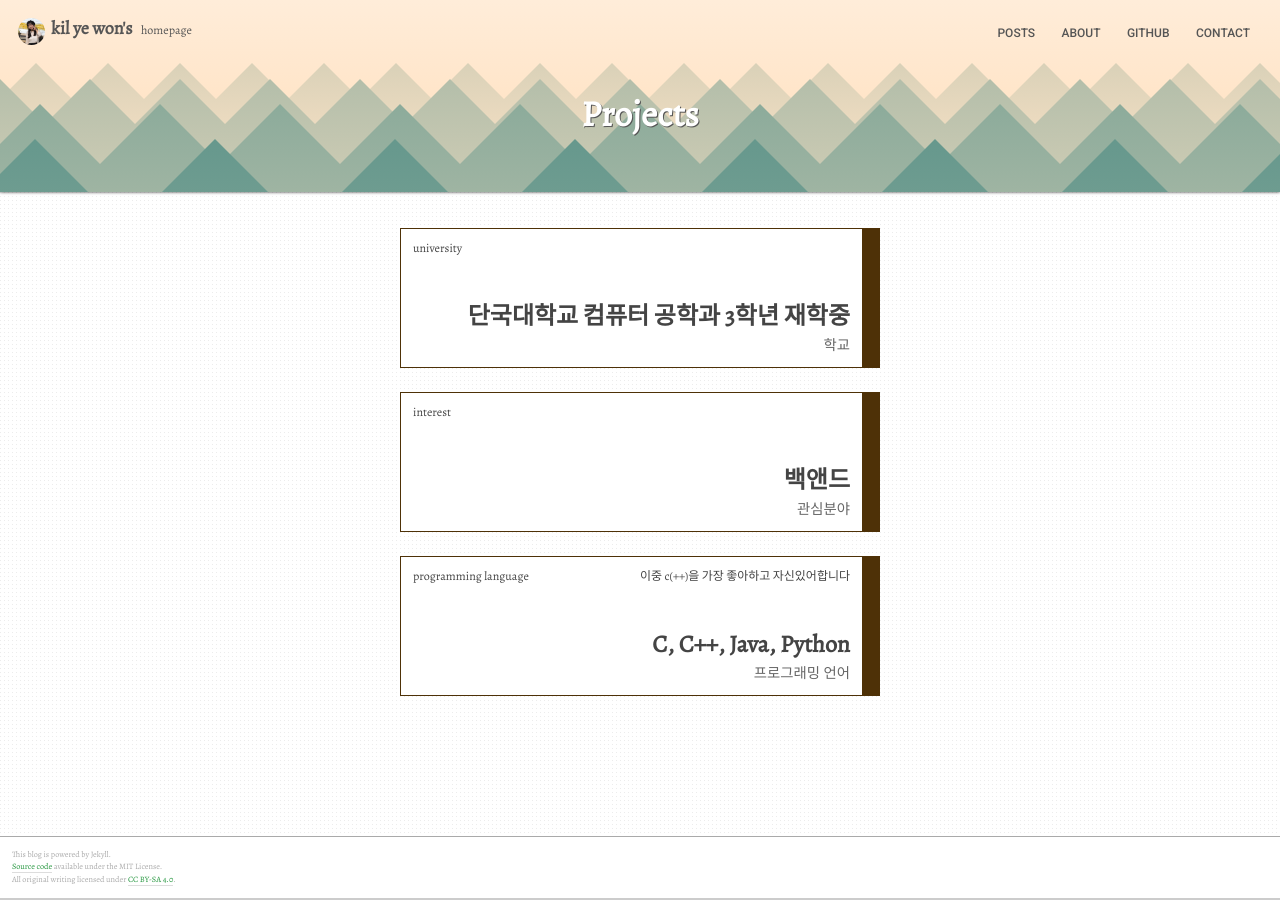
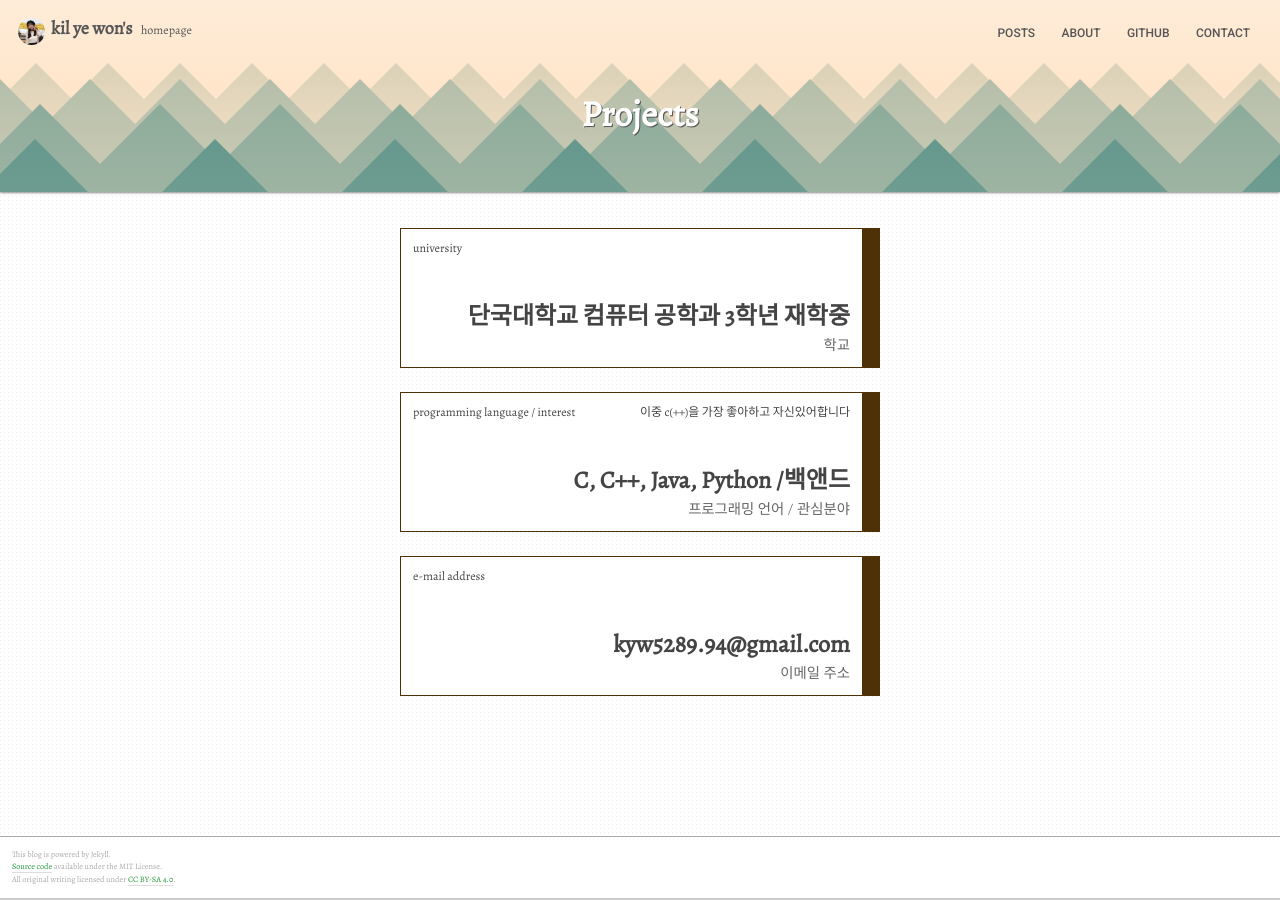
Before and after one commit to okprocesser/okprocesser.github.io, a Jekyll site: the page built from projects.html, in a window 1280 px wide. Built offline with Jekyll 4.4.1, drawn with Linux system fonts in a browser that asks for light colours.

Commit message:
whatispost

```diff
--- a/_config.yml
+++ b/_config.yml
@@ -37,13 +37,13 @@ projects:
   - title: 단국대학교 컴퓨터 공학과 3학년 재학중
     teaser:  학교
     category: university
-  - title:  백앤드
-    teaser: 관심분야
-    category: interest
-  - title: C, C++, Java, Python
+  - title: C, C++, Java, Python /백앤드
     role: 이중 c(++)을 가장 좋아하고 자신있어합니다
-    teaser: 프로그래밍 언어
-    category: programming language
+    teaser: 프로그래밍 언어 / 관심분야
+    category: programming language / interest
+  - title: kyw5289.94@gmail.com
+    teaser: 이메일 주소
+    category: e-mail address
 
 #################
 # Site Settings #
```
Also changed, not shown: 1 other file.
